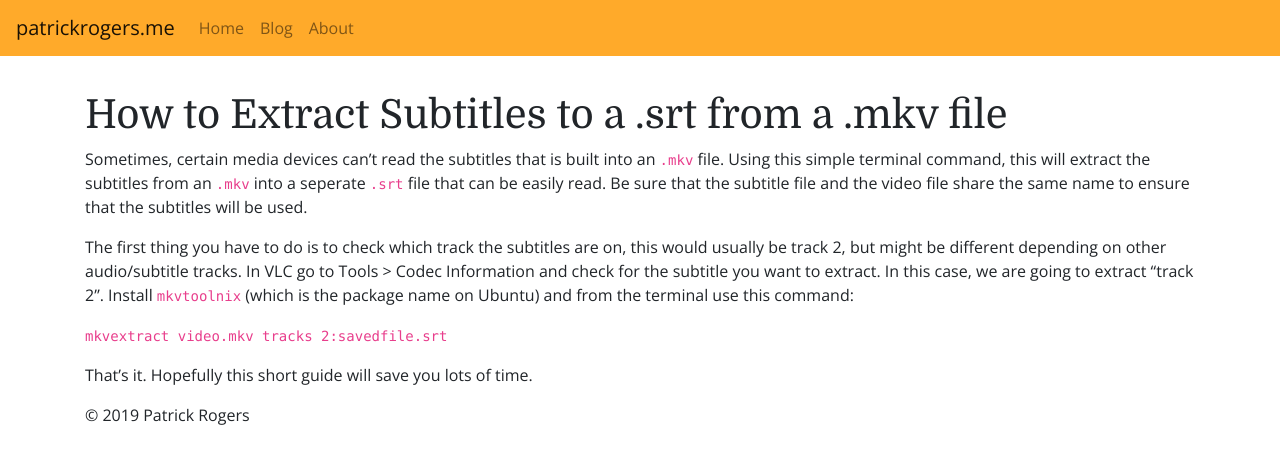
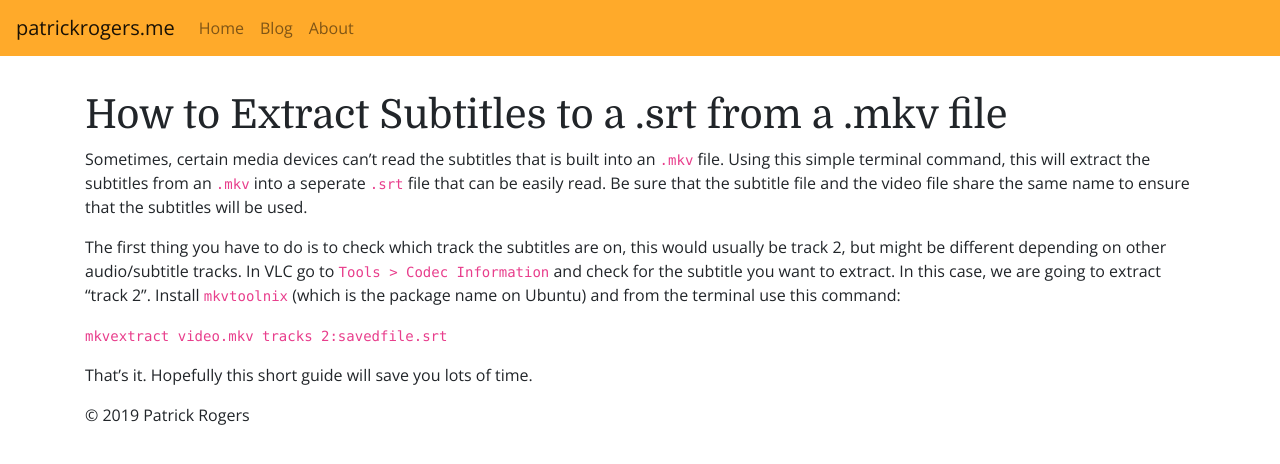
Before and after one commit to CoWinkKeyDinkInc/CoWinkKeyDinkInc.github.io, a Jekyll site: the page built from _posts/2019-08-11-how-to-extract-subtitles-from-mkv.md, in a window 1280 px wide. Shown: the top 464 px of the page. Built offline with Jekyll 4.4.1, drawn with Linux system fonts in a browser that asks for light colours; nearby versions of some CDN libraries.

Commit message:
add code format

```diff
--- a/_posts/2019-08-11-how-to-extract-subtitles-from-mkv.md
+++ b/_posts/2019-08-11-how-to-extract-subtitles-from-mkv.md
@@ -11,7 +11,7 @@ file share the same name to ensure that the subtitles will be used.
 
 The first thing you have to do is to check which track the subtitles are on, this would
 usually be track 2, but might be different depending on other audio/subtitle tracks. In VLC
-go to Tools > Codec Information and check for the subtitle you want to extract. In this case,
+go to `Tools > Codec Information` and check for the subtitle you want to extract. In this case,
 we are going to extract "track 2". Install `mkvtoolnix` (which is the package name on Ubuntu)
 and from the terminal use this command:
 
```
